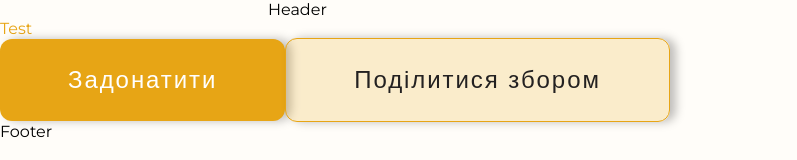
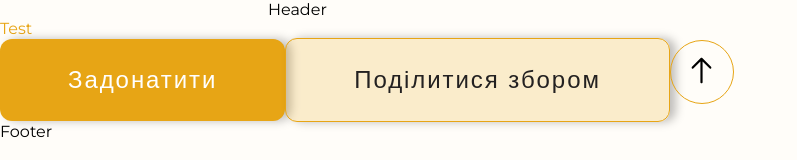
Before and after one commit to baza-trainee/13-zbir, a React (Vite) app: page / in a window 1536 px wide. Shown: the top 160 px of the page, without its empty margins (0-797 px from the left). Built offline with nearby package versions, Linux system fonts and the light colour scheme.

Commit message:
add scrollup btn component and styles

```diff
--- /dev/null
+++ b/src/components/ScrollUpBtn/ScrollUpBtn.module.scss
@@ -0,0 +1,31 @@
+.scrollBtn {
+  width: 48px;
+  height: 48px;
+  border-radius: 50%;
+  border: solid 1.5px;
+  border-color: var(--primary-accent-color);
+  background-color: transparent;
+}
+
+.svgScrollArrow {
+  width: 28px;
+  height: 28px;
+}
+
+.scrollBtn:hover,
+.scrollBtn:focus {
+  border: solid 2.5px;
+  border-color: var(--primary-hover-accent-color);
+}
+
+@media screen and (min-width: 1440px) {
+  .svgScrollArrow {
+    width: 35px;
+    height: 35px;
+  }
+
+  .scrollBtn {
+    width: 64px;
+    height: 64px;
+  }
+}
--- /dev/null
+++ b/src/components/ScrollUpBtn/ScrollUpBtn.tsx
@@ -0,0 +1,14 @@
+import sprite from '../../assets/images/sprite.svg';
+import styles from './ScrollUpBtn.module.scss';
+
+const ScrollUpBtn = () => {
+  return (
+    <button className={styles.scrollBtn}>
+      <svg className={styles.svgScrollArrow}>
+        <use href={sprite + '#icon-arrow-up'}></use>
+      </svg>
+    </button>
+  );
+};
+
+export default ScrollUpBtn;
--- a/src/components/Test/Test.tsx
+++ b/src/components/Test/Test.tsx
@@ -1,6 +1,7 @@
 import { FC } from 'react';
 import style from './Test.module.scss';
 import ReusableButton from '../ReusableBtn/ReusableBtn';
+import ScrollUpBtn from '../ScrollUpBtn/ScrollUpBtn';
 
 const Test: FC = () => {
   return (
@@ -13,6 +14,7 @@ const Test: FC = () => {
         rel="noopener noreferrer"
       />
       <ReusableButton text="Поділитися збором" onClick={() => alert('Hello')} />
+      <ScrollUpBtn />
     </main>
   );
 };
```
